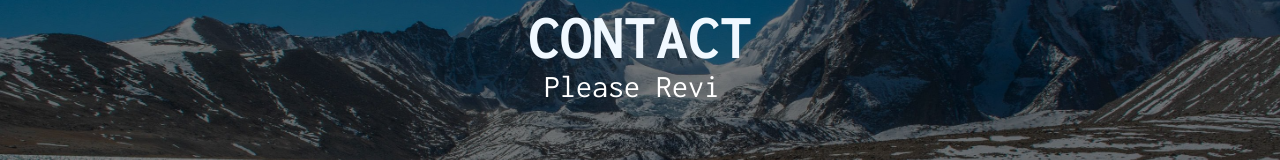
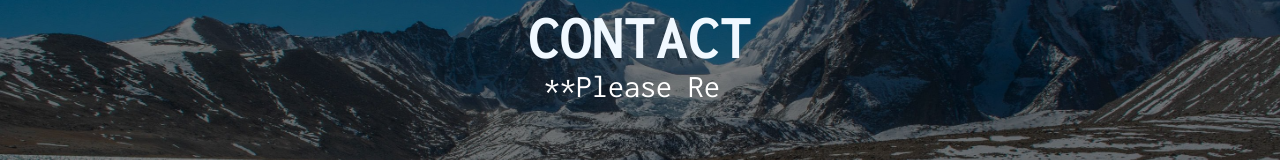
Before and after one commit to souvikbh59/travelwithsouvik, a React (Create React App) app: page /travelwithsouvik/Contact in a window 1280 px wide. Shown: the part 187-347 px from the top of the page. Built offline with nearby package versions, Linux system fonts and the light colour scheme.

Commit message:
first commit contact

```diff
--- a/src/routes/Contact.js
+++ b/src/routes/Contact.js
@@ -10,7 +10,7 @@ const Contact = () => {
       <HeroRest
         heading="CONTACT"
         text="Here is the way to Connect with me"
-        text2="Please Review this Page"
+        text2="**Please Review this Page**"
       />
       <Footer />
     </div>
```
